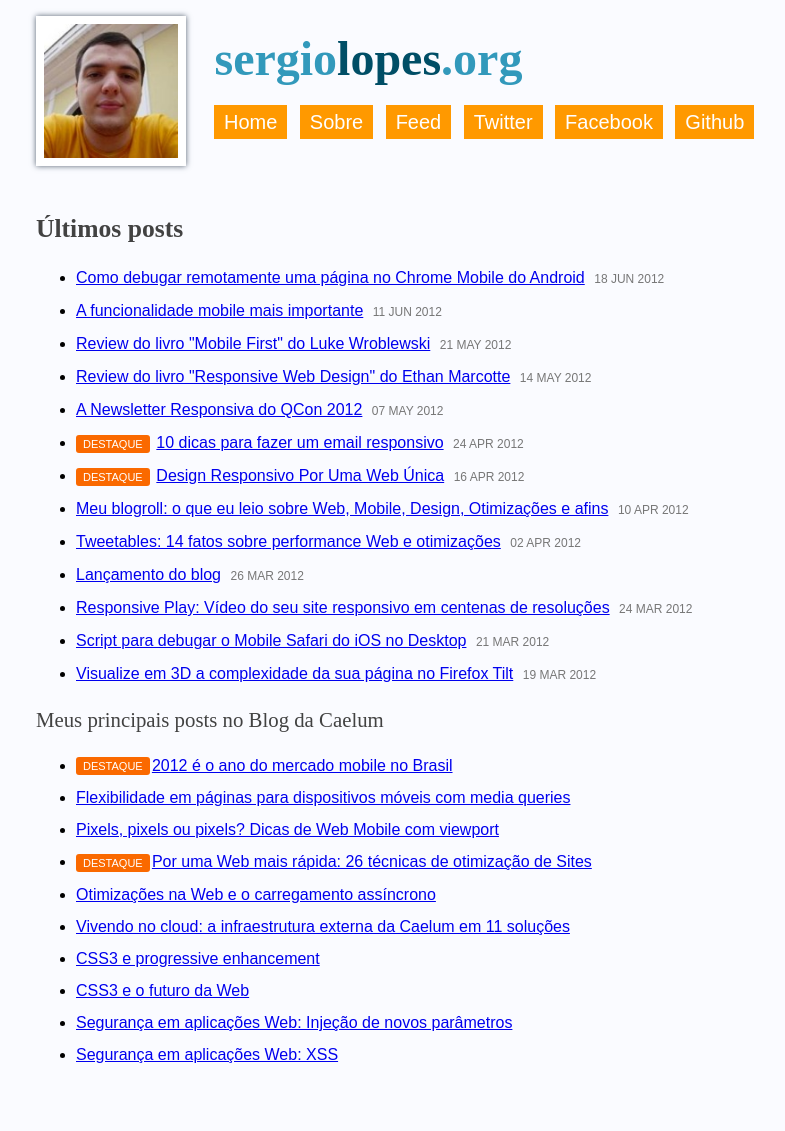
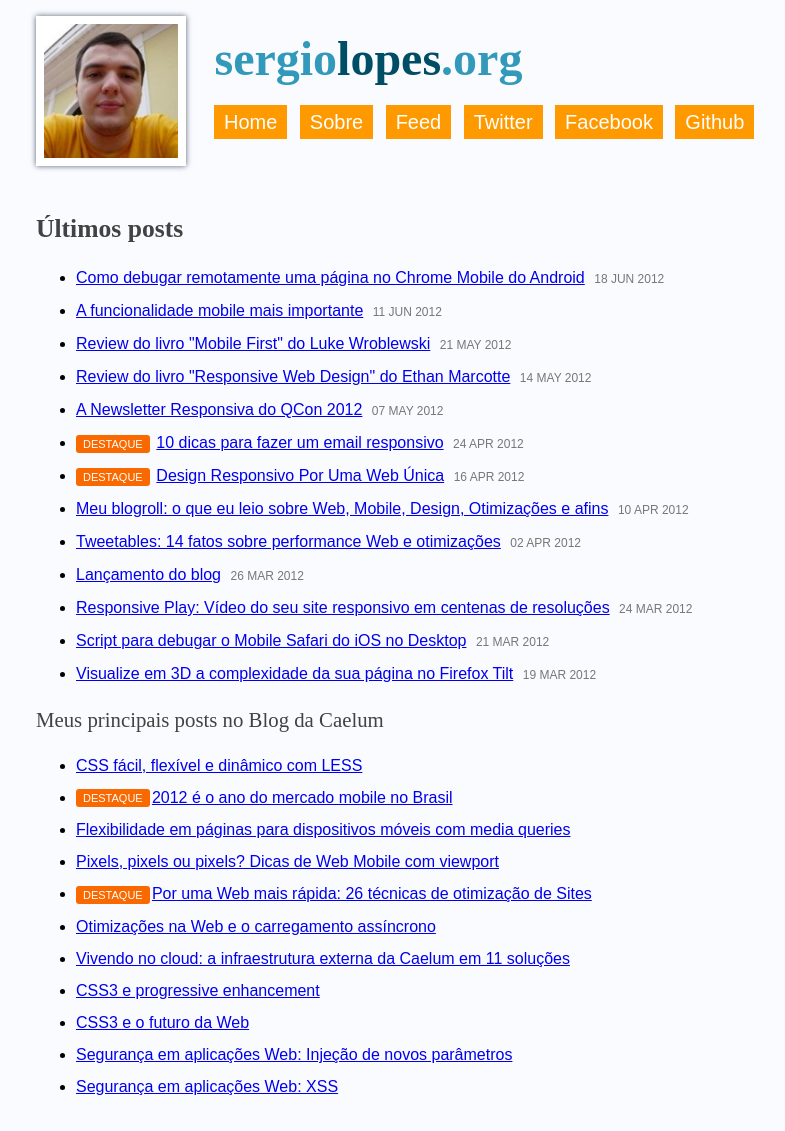
Before and after one commit to robersonupc/blog, a Jekyll site: the page built from index.md, in a window 1280 px wide. Shown: the whole page, without its empty margins (154-939 px from the left). Built offline with Jekyll 4.4.1, drawn with Linux system fonts in a browser that asks for light colours; some web fonts are replaced; comment, search, counter and statistics services are not loaded; before the commit the page ends 1099 px from its top, so only the background shows below that.

Commit message:
link pro post de less no blog da caelum

```diff
--- a/index.md
+++ b/index.md
@@ -22,6 +22,8 @@ ogtype: website
 <h3>Meus principais posts no Blog da Caelum</h3>
 
 <ul class="posts">
+  <li><a href="http://blog.caelum.com.br/css-facil-flexivel-e-dinamico-com-less/">CSS fácil, flexível e dinâmico com LESS</a></li>
+
   <li class="destaque"><a href="http://blog.caelum.com.br/2012-e-o-ano-do-mercado-mobile-no-brasil/">2012 é o ano do mercado mobile no Brasil</a></li>
 
   <li><a href="http://blog.caelum.com.br/flexibilidade-em-paginas-para-dispositivos-moveis-com-media-queries/">Flexibilidade em páginas para dispositivos móveis com media queries</a></li>
```
